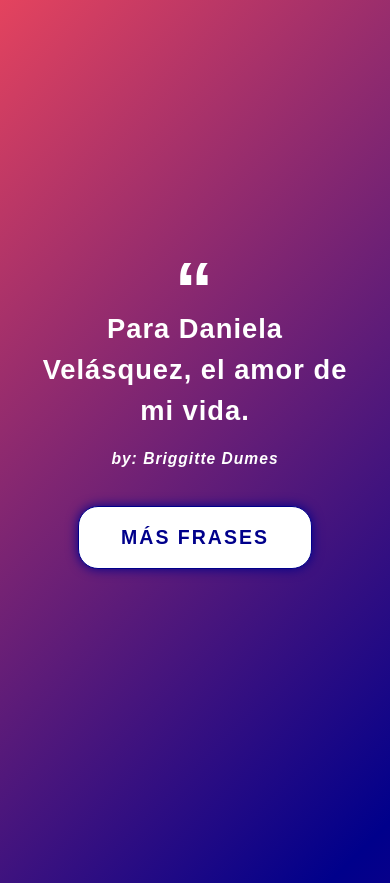
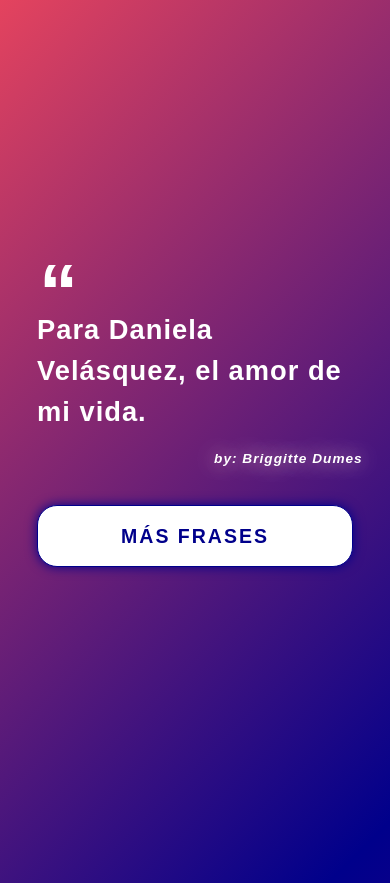
Before and after one commit to Briggitt3/Romanticamente0620, a plain HTML site: page index.html in a window 390 px wide. Drawn offline with Linux system fonts and the light colour scheme.

Commit message:
Update styles.css

```diff
--- a/styles.css
+++ b/styles.css
@@ -32,8 +32,9 @@ body {
 	line-height: 1.5;
 	letter-spacing: 1px;
 	text-align: center;
-	width: 90%; /* Ajuste del ancho para dispositivos móviles */
 	margin: auto;
+	padding-left: 10vw;
+	padding-right: 10vw;
 
   }
 
@@ -89,7 +90,6 @@ body {
 	body {
 		background: linear-gradient(135deg, rgb(228, 67, 94), darkblue, Purple);
 		background-size: 395%;
-
 	}
 
 	#contenido {
@@ -102,21 +102,28 @@ body {
 	  font-size: 20vw;
 	  margin-bottom: -7vw;
 	  margin-top: auto;
+	  text-align: left;
+	  margin-left: 5vw;
+
 	}
 
 	h3 {
 	  font-size: 7vw;
 	  width: 90%;
+	  padding: 0;
+	  text-align: left;
 	}
 
 	h4 {
-	  font-size: 4vw;
+	  font-size: 3.5vw;
 	  margin-top: 4vw;
 	  margin-bottom: 4vw;
+	  text-shadow: 0 0 5vw pink;
+	  text-align: right;
 	}
 
 	button {
-	  width: 60vw;
+	  width: 90%;
 	  height: 16vw;
 	  font-size: 5vw;
 	}
```
